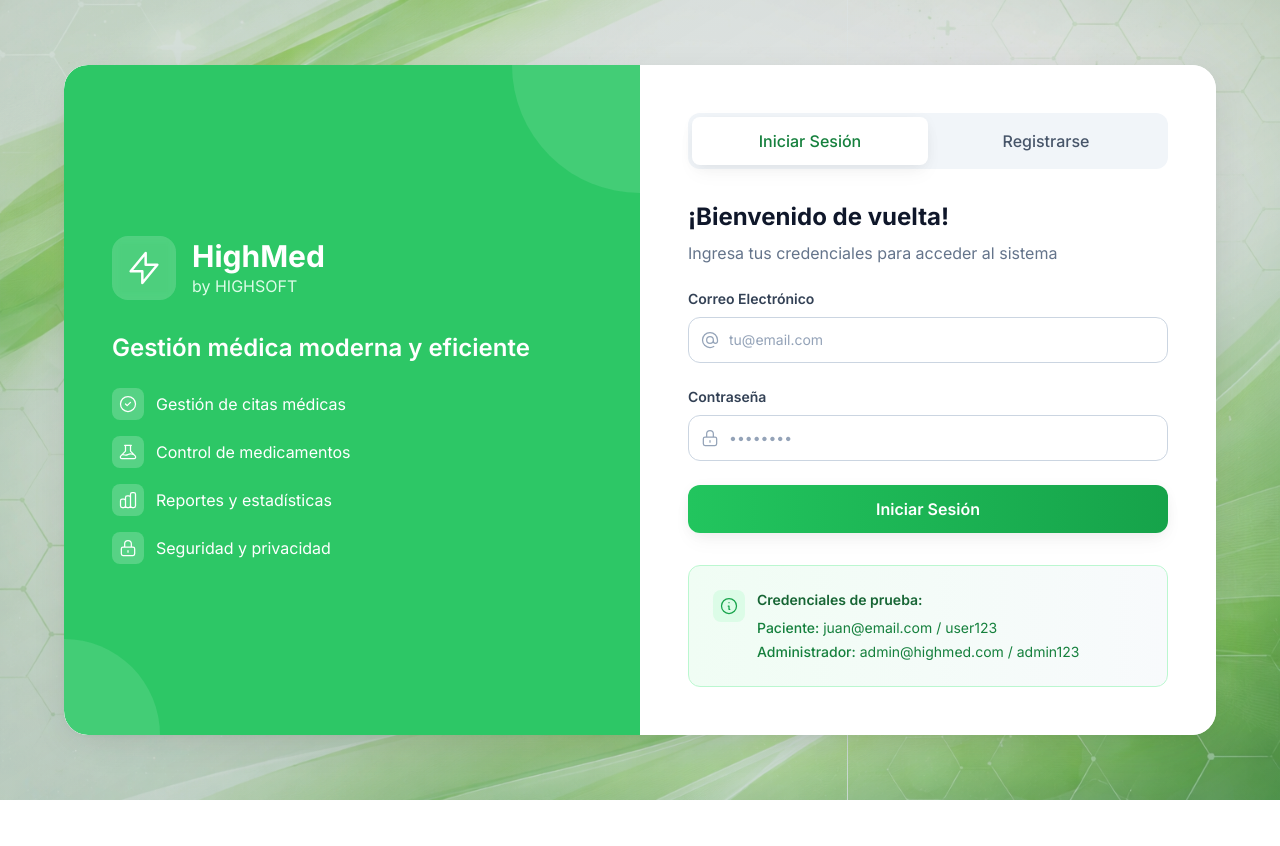
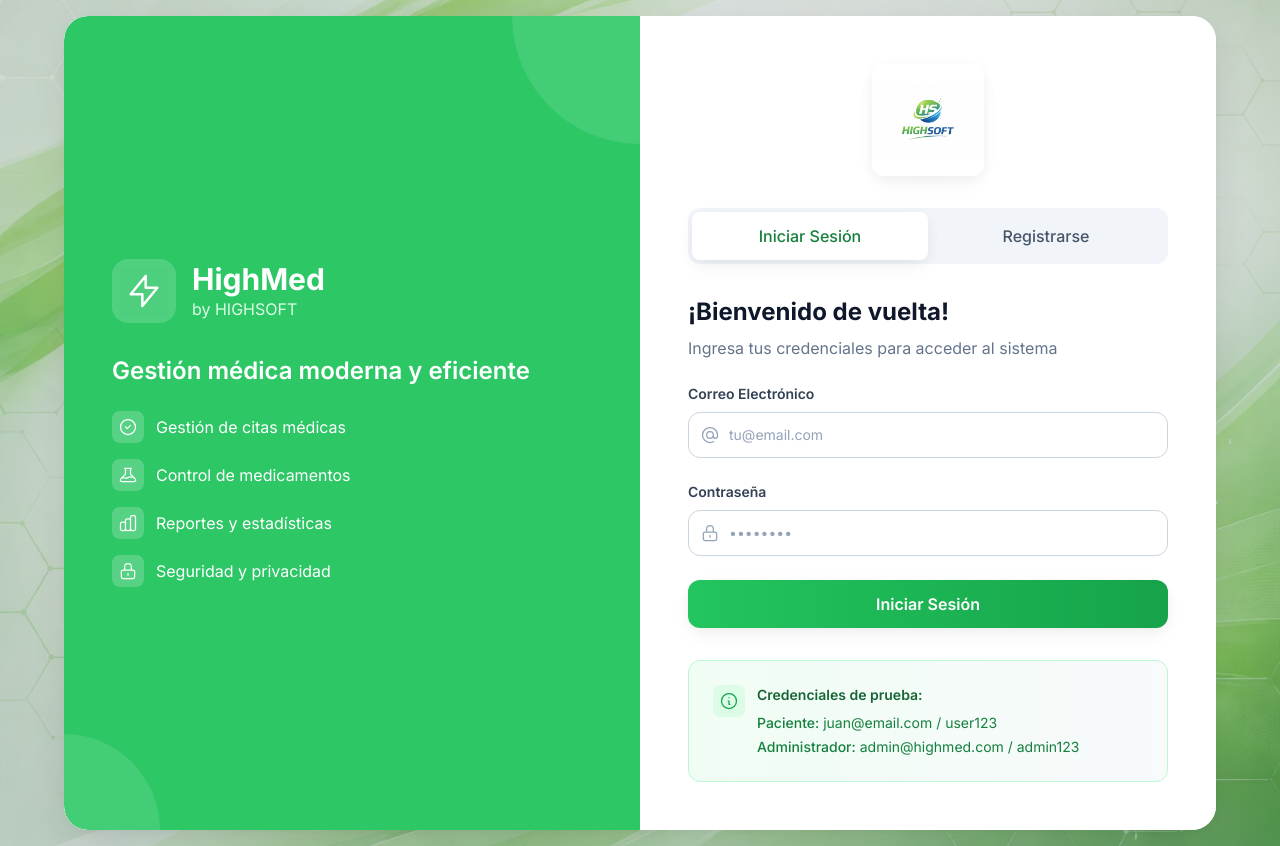
Before and after one commit to chaustrexp/Highmed, a React (Create React App) app: page /auth in a window 1280 px wide. Before the commit the page ends 800 px from the top, so only its background shows below. Built offline with nearby package versions, Linux system fonts and the light colour scheme.

Commit message:
Add company logo to authentication page above form tabs

```diff
--- a/src/pages/AuthPage.js
+++ b/src/pages/AuthPage.js
@@ -161,6 +161,15 @@
               </div>
             </div>
             <div className="w-full h-px bg-gradient-to-r from-transparent via-medical-200 to-transparent mb-6"></div>
+          </div>
+
+          {/* Company Logo */}
+          <div className="flex justify-center mb-8">
+            <img
+              src="/logo.jpeg"
+              alt="HIGHSOFT Company Logo"
+              className="w-24 h-24 md:w-32 md:h-32 lg:w-28 lg:h-28 object-contain rounded-xl shadow-soft"
+            />
           </div>
 
           {/* Tabs */}
```
Also changed, not shown: public/logo.jpeg (added).
